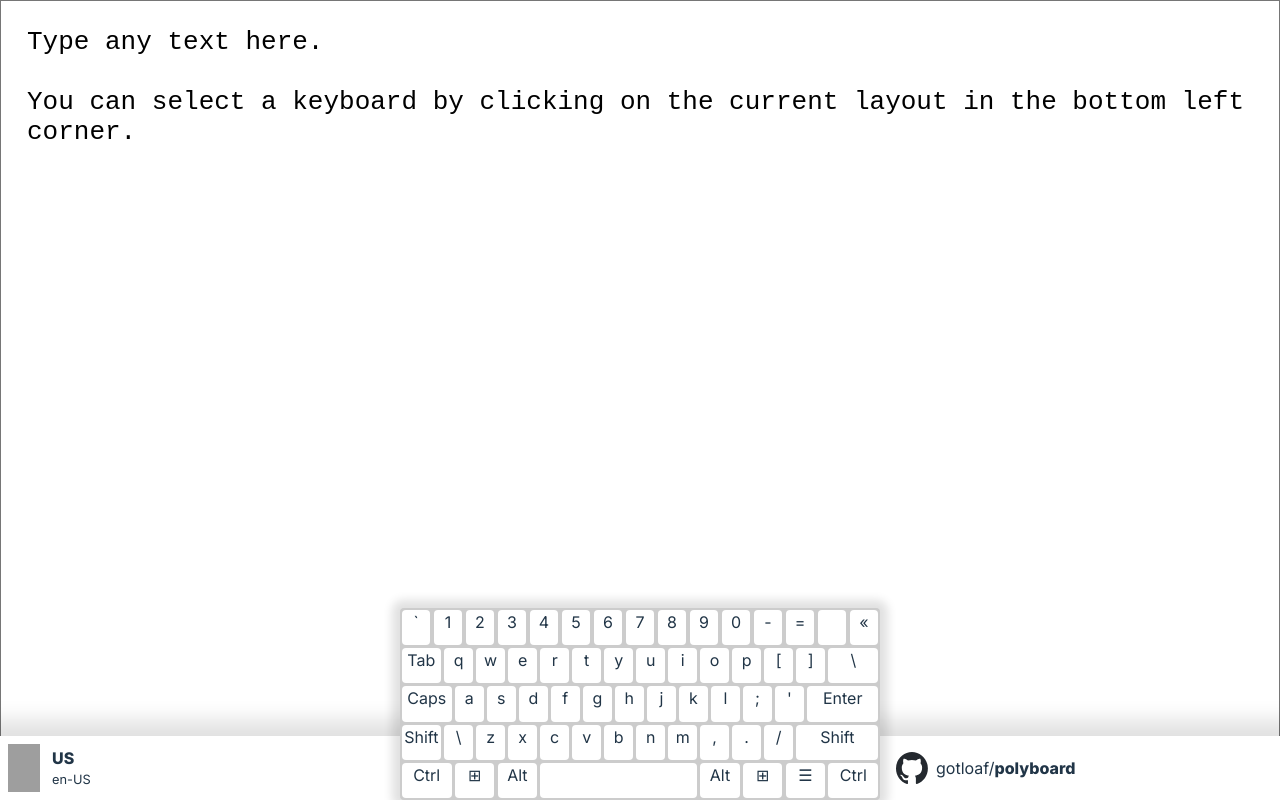
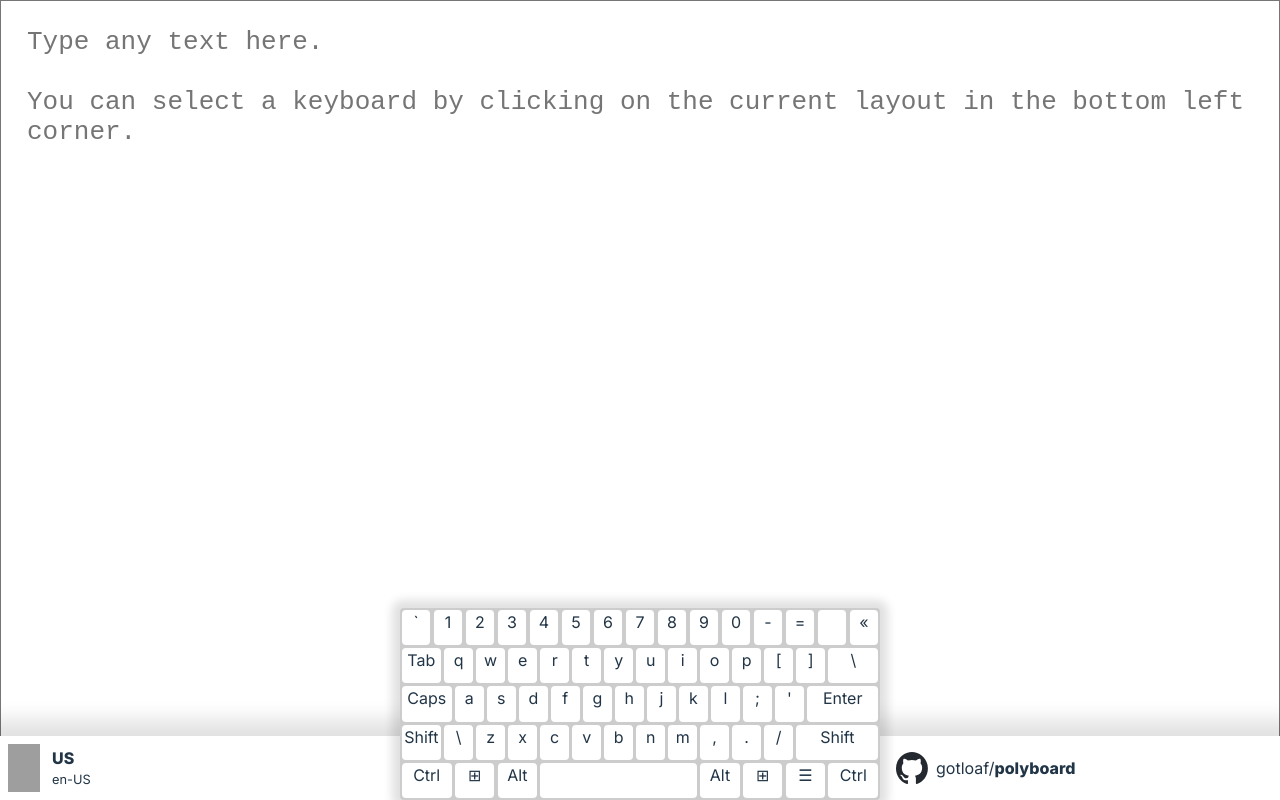
Before and after one commit to gotloaf/polyboard, a React (Vite) app: page / in a window 1280 px wide. Built offline with nearby package versions, Linux system fonts and the light colour scheme; grey boxes are pictures that could not be loaded.

Commit message:
Put default text into placeholder instead of textContent

```diff
--- a/src/App.tsx
+++ b/src/App.tsx
@@ -9,7 +9,7 @@ import KeyboardLayoutDisplay from './keyboard/preview';
 function App() {
   // Text content management
   const textArea = useRef<HTMLTextAreaElement>(null);
-  const [textContent, setTextContent] = useState(defaultText.replaceAll("\r", ""));
+  const [textContent, setTextContent] = useState("");
   const selectionArea = useRef<[number, number] | undefined>();
   const [deadKey, setDeadKey] = useState<string | null>(null);
 
@@ -180,6 +180,7 @@ function App() {
         className="main-text"
         ref={textArea}
         value={textContent}
+        placeholder={defaultText.replaceAll("\r", "")}
         onKeyDown={(event) => {
           setLastKey(event.code);
 
```
Also changed, not shown: 1 other file (tests, documents, lock files or other folders).
